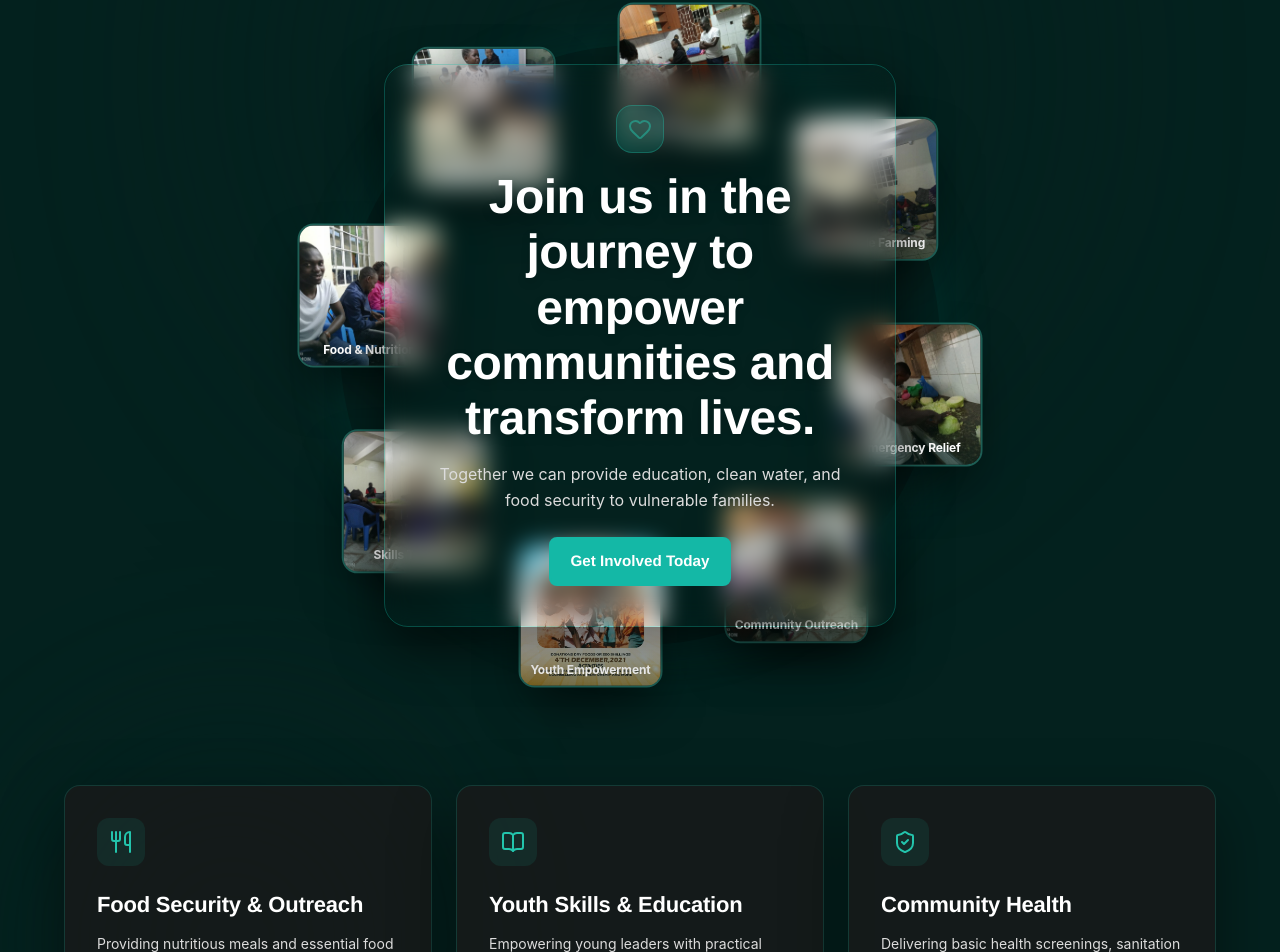
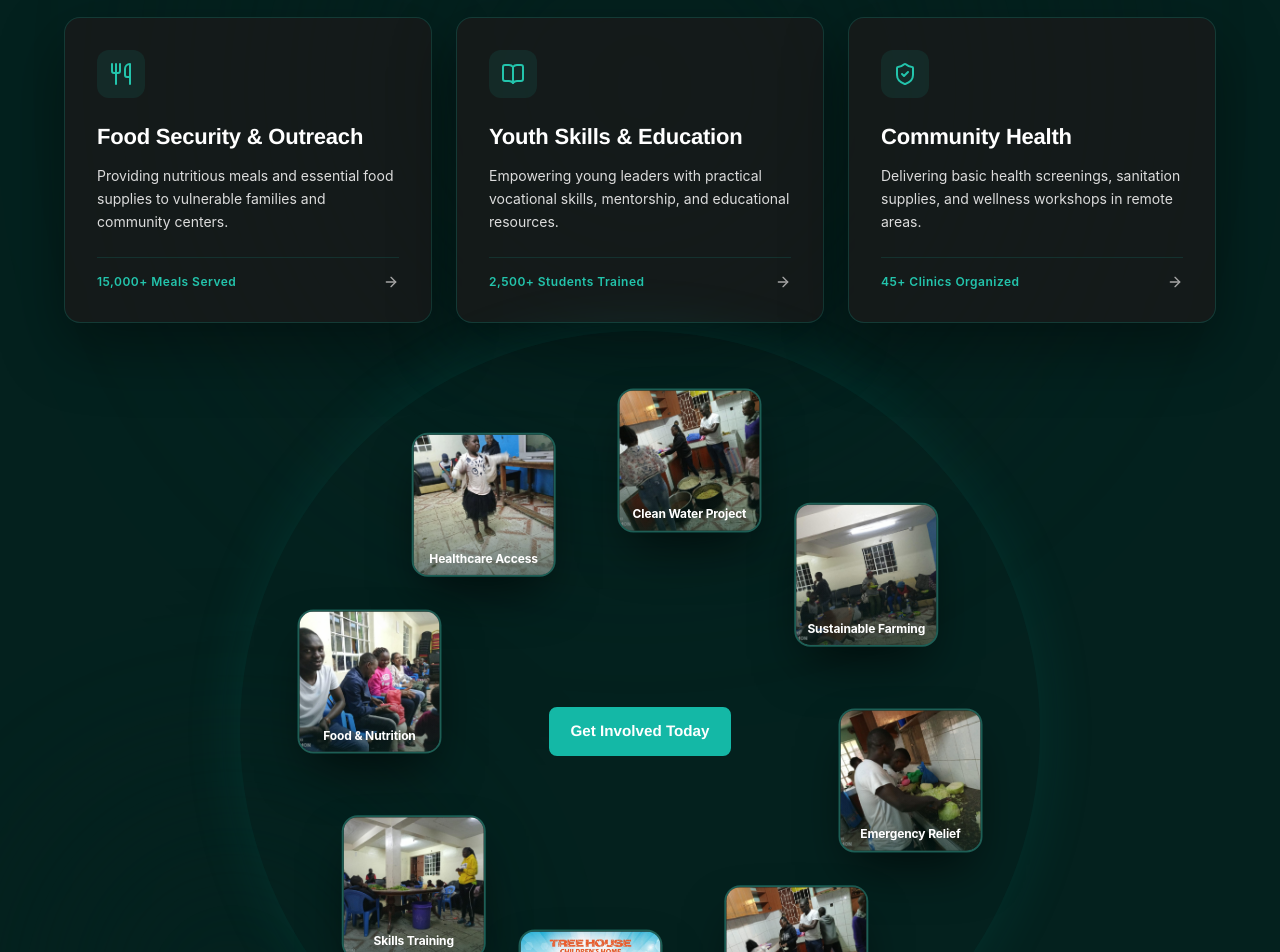
Before and after one commit to SCIPIO666/charity-4-a-course, a React (Vite) app in the folder client/: page / in a window 1280 px wide. Shown: the part 5071-6023 px from the top of the page. Built offline with nearby package versions, Linux system fonts and the light colour scheme.

Commit message:
feat: rotating carousel programmes

```diff
--- a/client/src/pages/pageComponents/Programmes.jsx
+++ b/client/src/pages/pageComponents/Programmes.jsx
@@ -61,13 +61,52 @@ export default function Programmes() {
         </Reveal>
       </div>
 
+
+
+    {/* programmes */}
+      <div className="relative z-10 max-w-6xl mx-auto mt-20">
+        <div className="grid grid-cols-1 md:grid-cols-3 gap-6">
+          {KEY_PROGRAMMES.map((prog, idx) => {
+            const Icon = prog.icon
+            return (
+              <Reveal key={prog.title} variant={fadeUp} delay={idx * 0.1}>
+                <div className="
+                  h-full p-6 sm:p-8 rounded-2xl
+                  bg-ink-100/80 border border-teal-500/20
+                  hover:border-teal-400/50 hover:bg-ink-100
+                  transition-all duration-300 group/prog
+                  flex flex-col justify-between shadow-xl
+                ">
+                  <div>
+                    <div className="w-12 h-12 rounded-xl bg-teal-500/10 text-teal-400 flex items-center justify-center mb-6 group-hover/prog:bg-teal-500 group-hover/prog:text-white transition-colors duration-300">
+                      <Icon size={24} />
+                    </div>
+                    <h4 className="font-display text-xl font-bold text-white mb-3 group-hover/prog:text-teal-300 transition-colors">
+                      {prog.title}
+                    </h4>
+                    <p className="text-grey-200 text-sm leading-relaxed mb-6">
+                      {prog.description}
+                    </p>
+                  </div>
+                  <div className="pt-4 border-t border-teal-500/15 flex items-center justify-between">
+                    <span className="text-xs font-semibold text-teal-400 tracking-wide">
+                      {prog.stat}
+                    </span>
+                    <ArrowRight size={16} className="text-grey-400 group-hover/prog:translate-x-1 group-hover/prog:text-teal-300 transition-all" />
+                  </div>
+                </div>
+              </Reveal>
+            )
+          })}
+        </div>
+      </div>
     {/* rotating carousel */}
 
       <div className="relative z-10 max-w-6xl mx-auto my-12 flex items-center justify-center min-h-[640px] md:min-h-[720px] group">
 
         {/*  orbit guide*/}
-        <div className="absolute w-[360px] h-[360px] sm:w-[480px] sm:h-[480px] md:w-[600px] md:h-[600px] rounded-full   shadow-[0_0_60px_rgba(20,184,166,0.12)] pointer-events-none" />
-        <div className="absolute w-[350px] h-[350px] sm:w-[470px] sm:h-[470px] md:w-[590px] md:h-[590px] rounded-full   pointer-events-none animate-spin [animation-duration:90s]" />
+        <div className="absolute w-[360px] h-[360px] sm:w-[480px] sm:h-[480px] md:w-[800px] md:h-[800px] rounded-full   shadow-[0_0_60px_rgba(20,184,166,0.12)] pointer-events-none" />
+        <div className="absolute w-[350px] h-[350px] sm:w-[470px] sm:h-[470px] md:w-[790px] md:h-[790px] rounded-full   pointer-events-none animate-spin [animation-duration:90s]" />
 
         {/* parent 360deg , pause on hover*/}
         <div className="absolute inset-0 flex items-center justify-center animate-rotate pause-on-hover pointer-events-none">
@@ -120,65 +159,11 @@ export default function Programmes() {
         </div>
 
         {/* cta*/}
-        <div className="relative z-30 max-w-lg mx-auto text-center px-6 py-8 md:p-10 rounded-3xl transparent backdrop-blur-md border border-teal-500/30 shadow-[0_20px_50px_rgba(0,0,0,0.6)]">
-          <div className="inline-flex items-center justify-center w-12 h-12 rounded-2xl bg-teal-500/20 text-teal-300 border border-teal-400/30 mb-4 shadow-inner">
-            <Heart size={24} className="animate-pulse text-teal-400" />
-          </div>
+            <CallToActionButton variant="soft" text="Get Involved Today" />
 
-          <h3 className="font-display text-2xl sm:text-3xl md:text-4xl font-extrabold text-white leading-tight tracking-tight mb-4 drop-shadow-lg">
-            Join us in the journey to empower communities and transform lives.
-          </h3>
-
-          <p className="text-grey-200 text-xs sm:text-sm md:text-base leading-relaxed mb-6">
-            Together we can provide education, clean water, and food security to vulnerable families.
-          </p>
-
-          <div className="flex justify-center">
-            <CallToActionButton variant="soft" text="Get Involved Today" />
-          </div>
-        </div>
 
       </div>
-
-    {/* programmes */}
-      <div className="relative z-10 max-w-6xl mx-auto mt-20">
-        <div className="grid grid-cols-1 md:grid-cols-3 gap-6">
-          {KEY_PROGRAMMES.map((prog, idx) => {
-            const Icon = prog.icon
-            return (
-              <Reveal key={prog.title} variant={fadeUp} delay={idx * 0.1}>
-                <div className="
-                  h-full p-6 sm:p-8 rounded-2xl
-                  bg-ink-100/80 border border-teal-500/20
-                  hover:border-teal-400/50 hover:bg-ink-100
-                  transition-all duration-300 group/prog
-                  flex flex-col justify-between shadow-xl
-                ">
-                  <div>
-                    <div className="w-12 h-12 rounded-xl bg-teal-500/10 text-teal-400 flex items-center justify-center mb-6 group-hover/prog:bg-teal-500 group-hover/prog:text-white transition-colors duration-300">
-                      <Icon size={24} />
-                    </div>
-                    <h4 className="font-display text-xl font-bold text-white mb-3 group-hover/prog:text-teal-300 transition-colors">
-                      {prog.title}
-                    </h4>
-                    <p className="text-grey-200 text-sm leading-relaxed mb-6">
-                      {prog.description}
-                    </p>
-                  </div>
-                  <div className="pt-4 border-t border-teal-500/15 flex items-center justify-between">
-                    <span className="text-xs font-semibold text-teal-400 tracking-wide">
-                      {prog.stat}
-                    </span>
-                    <ArrowRight size={16} className="text-grey-400 group-hover/prog:translate-x-1 group-hover/prog:text-teal-300 transition-all" />
-                  </div>
-                </div>
-              </Reveal>
-            )
-          })}
-        </div>
-      </div>
-
-      {/* Interactive Modal Preview for Clicked Photo */}
+      {/* photo modal*/}
       <AnimatePresence>
         {activePhoto && (
           <motion.div
@@ -186,7 +171,7 @@ export default function Programmes() {
             animate={{ opacity: 1 }}
             exit={{ opacity: 0 }}
             onClick={() => setActivePhoto(null)}
-            className="fixed inset-0 z-50 flex items-center justify-center p-4 bg-black/80 backdrop-blur-md"
+            className="fixed inset-0 z-1000 flex items-center justify-center p-4 bg-black/80 backdrop-blur-md"
           >
             <motion.div
               initial={{ scale: 0.9, opacity: 0 }}
```
